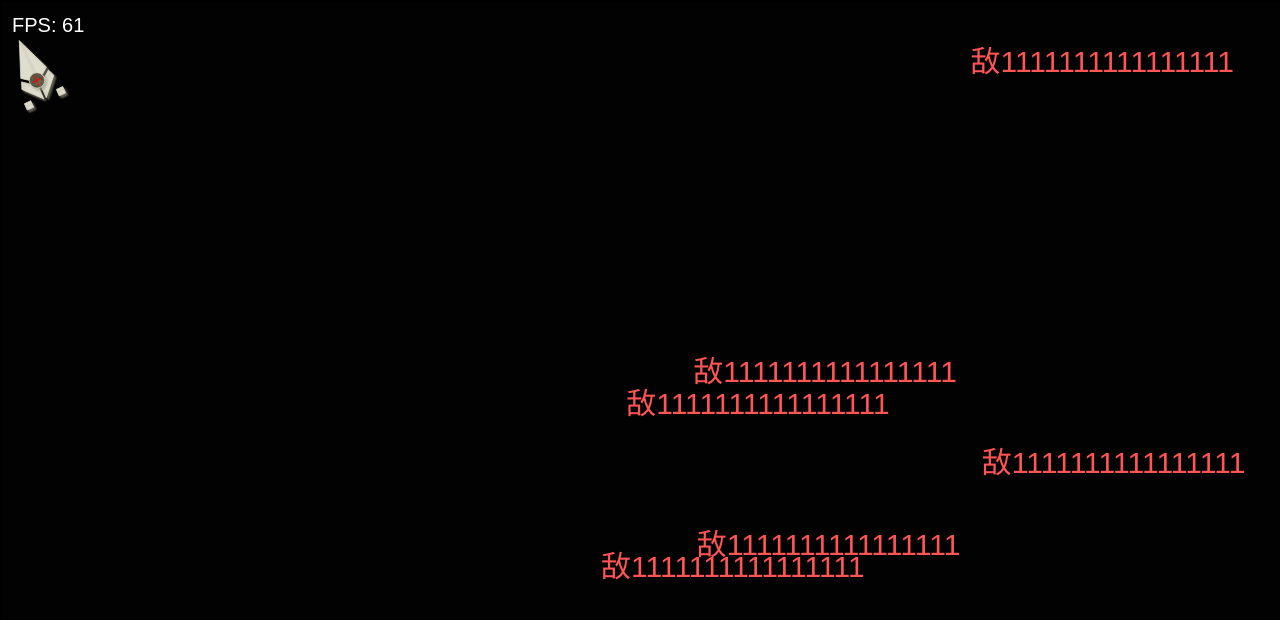
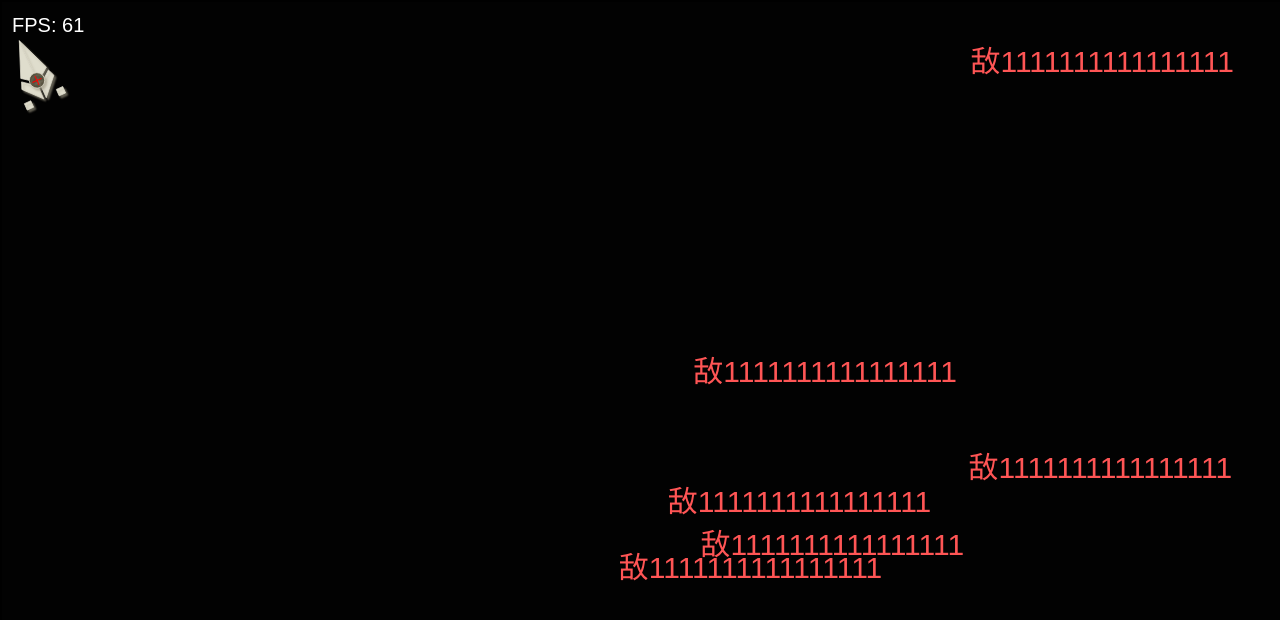
Before and after one commit to Arihara-Satoru/nier, a plain HTML site: page index.html in a window 1280 px wide. Shown: the top 620 px of the page. Drawn offline with Linux system fonts and the light colour scheme.

Commit message:
feat(zombie): 改进僵尸移动逻辑并限制活动范围
- 增加僵尸远离玩家的移动倾向
- 在随机改变方向时考虑远离玩家的方向
- 实现僵尸在画布50%-60%高度范围内的向下移动减速效果
- 限制僵尸活动范围在画布的0%-60%高度内
- 修改调试碰撞框的快捷键从 D 改为 R

```diff
--- a/index.html
+++ b/index.html
@@ -275,10 +275,21 @@
                     // 随机移动状态
                     this.autoToggleSpeed();
 
-                    // 随机改变方向
+                    // 计算远离玩家的方向
+                    const playerX = position.x * 0.7; // 玩家x位置(与drawShape一致)
+                    const playerY = (position.y + 62) * 0.7; // 玩家y位置
+                    const dx = this.x - playerX;
+                    const dy = this.y - playerY;
+                    const distance = Math.sqrt(dx * dx + dy * dy);
+                    let avoidAngle = Math.atan2(dy, dx);
+
+                    // 随机改变方向(与远离方向混合)
                     this.directionChangeTimer--;
                     if (this.directionChangeTimer <= 0) {
-                        this.direction = Math.random() * Math.PI * 2;
+                        const randomAngle = Math.random() * Math.PI * 2;
+                        // 混合随机方向和远离方向(距离越近远离倾向越强)
+                        const mixFactor = Math.min(1, 200 / distance);
+                        this.direction = avoidAngle * mixFactor + randomAngle * (1 - mixFactor);
                         this.directionChangeTimer = Math.random() * 60 + 30;
                     }
 
@@ -289,16 +300,28 @@
                         this.currentSpeed = Math.max(this.currentSpeed - this.acceleration, this.maxSpeed);
                     }
 
-                    // 根据方向移动
-                    this.x += Math.cos(this.direction) * this.currentSpeed;
-                    this.y += Math.sin(this.direction) * this.currentSpeed;
+                    // 计算移动分量
+                    const moveX = Math.cos(this.direction) * this.currentSpeed;
+                    let moveY = Math.sin(this.direction) * this.currentSpeed;
+
+                    // 在50%-60%区间仅对向下移动减速
+                    const maxY = canvas.height * 0.6 - this.size;
+                    if (this.y > canvas.height * 0.5 - this.size && moveY > 0) {
+                        // 计算减速因子(50%时为1，60%时为0)
+                        const slowdownFactor = 1 - (this.y - canvas.height * 0.5 + this.size) / (canvas.height * 0.1);
+                        moveY *= slowdownFactor;
+                    }
+
+                    // 应用移动
+                    this.x += moveX;
+                    this.y += moveY;
                 }
 
-                // 边界检查
+                // 边界检查(限制在画布0-60%高度活动)
                 if (this.x < this.size) this.x = this.size;
                 if (this.x > canvas.width - this.size) this.x = canvas.width - this.size;
                 if (this.y < this.size) this.y = this.size;
-                if (this.y > canvas.height - this.size) this.y = canvas.height - this.size;
+                if (this.y > canvas.height * 0.6 - this.size) this.y = canvas.height * 0.6 - this.size;
 
                 // 更新抖动效果
                 if (this.shakeTimer > 0) {
@@ -413,7 +436,7 @@
         // 调试绘制碰撞框(按D键切换)
         let debugCollision = false;
         document.addEventListener('keydown', (e) => {
-            if (e.key === 'd') debugCollision = !debugCollision;
+            if (e.key === 'r') debugCollision = !debugCollision;
         });
 
         function drawDebugCollision() {
```
